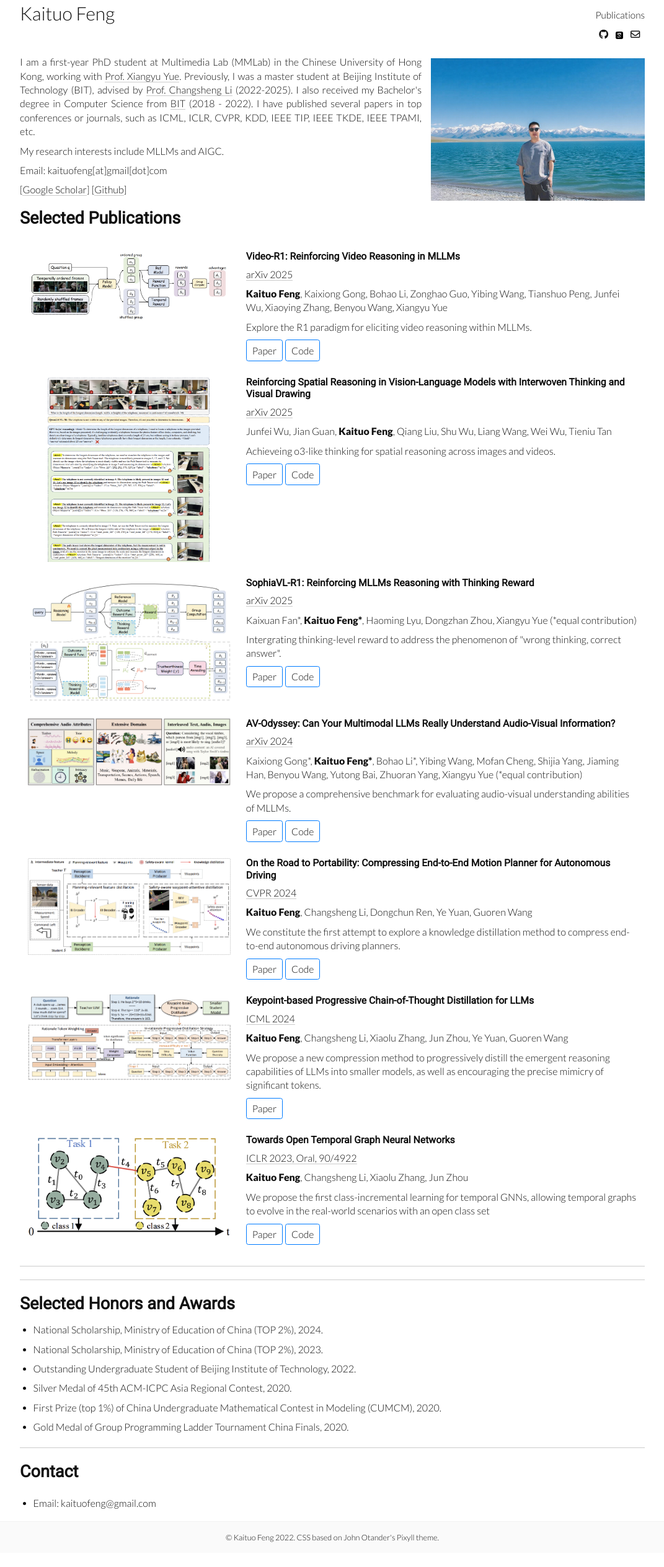
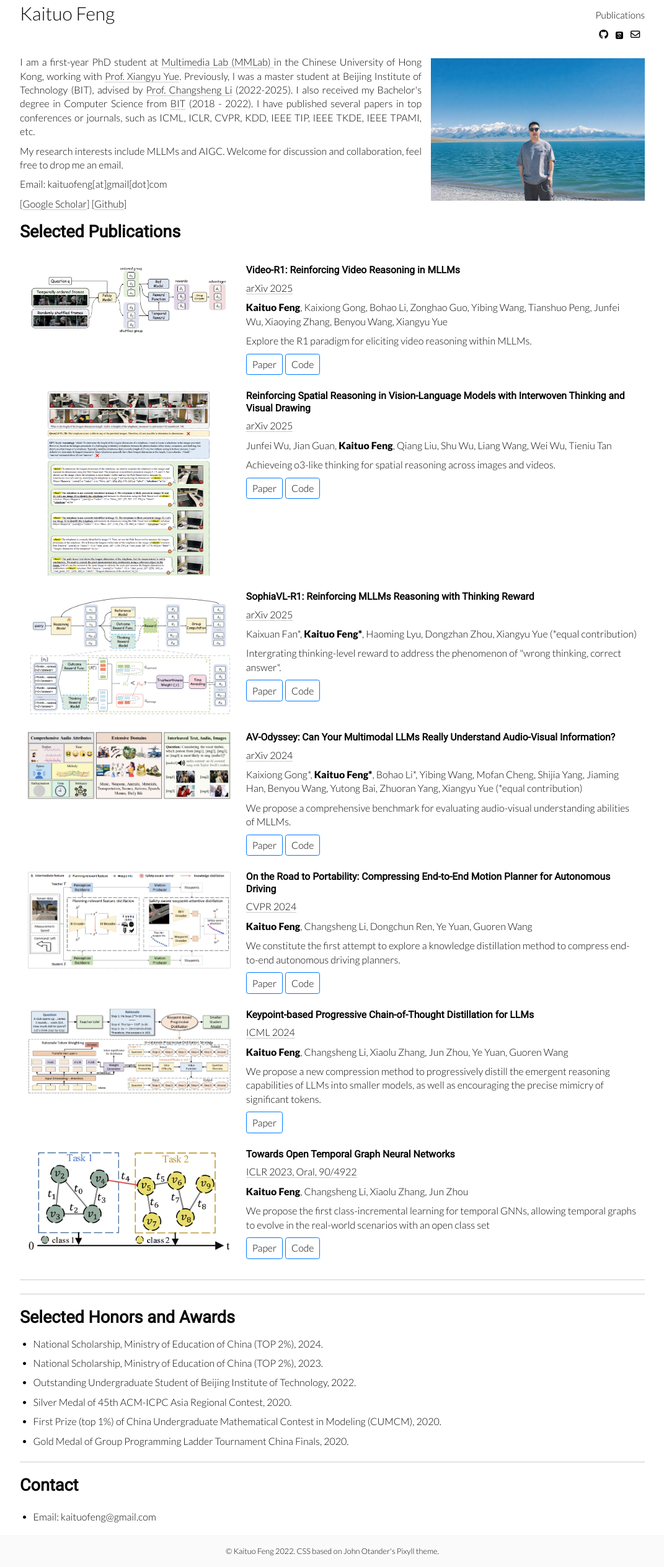
Before and after one commit to tulerfeng/tulerfeng.github.io, a Jekyll site: the page built from index.html, in a window 1280 px wide. Shown: the whole page at 62% size, without its empty margins (104-1175 px from the left). Built offline with Jekyll 4.4.1, drawn with Linux system fonts in a browser that asks for light colours; nearby versions of some CDN libraries; a script that is not in the unit is left out; before the commit the page ends 2506 px from its top, so only the background shows below that.

Commit message:
Add files via upload

```diff
--- a/index.html
+++ b/index.html
@@ -30,7 +30,7 @@
 
 <style>
   * {
-    color: #111 !important;
+    color: #080808 !important;
   }
 </style>
 
@@ -49,11 +49,11 @@
 
 <div class="bio" style="text-align:justify">
       <p>
-         I am a first-year PhD student at Multimedia Lab (MMLab) in the Chinese University of Hong Kong, working with <a href="https://xyue.io/" class="uline">Prof. Xiangyu Yue</a>. Previously, I was a master student at Beijing Institute of Technology (BIT), advised by <a href="https://cs.bit.edu.cn/szdw/jsml/gjjgccrc/29786fd2fa80455b9a5922066ed96a4a.htm" class="uline">Prof. Changsheng Li</a> (2022-2025). I also received my Bachelor's degree in Computer Science from <a href="https://www.bit.edu.cn" class="uline">BIT</a> (2018 - 2022). I have published several papers in top conferences or journals, such as ICML, ICLR, CVPR, KDD, IEEE TIP, IEEE TKDE, IEEE TPAMI, etc.
+         I am a first-year PhD student at <a href="https://mmlab.ie.cuhk.edu.hk/" class="uline">Multimedia Lab (MMLab) </a>in the Chinese University of Hong Kong, working with <a href="https://xyue.io/" class="uline">Prof. Xiangyu Yue</a>. Previously, I was a master student at Beijing Institute of Technology (BIT), advised by <a href="https://cs.bit.edu.cn/szdw/jsml/gjjgccrc/29786fd2fa80455b9a5922066ed96a4a.htm" class="uline">Prof. Changsheng Li</a> (2022-2025). I also received my Bachelor's degree in Computer Science from <a href="https://www.bit.edu.cn" class="uline">BIT</a> (2018 - 2022). I have published several papers in top conferences or journals, such as ICML, ICLR, CVPR, KDD, IEEE TIP, IEEE TKDE, IEEE TPAMI, etc.
       </p>
 
       <p>
-        My research interests include MLLMs and AIGC.
+        My research interests include MLLMs and AIGC. Welcome for discussion and collaboration, feel free to drop me an email.
       </p>
         <p>
           Email: kaituofeng[at]gmail[dot]com
```
